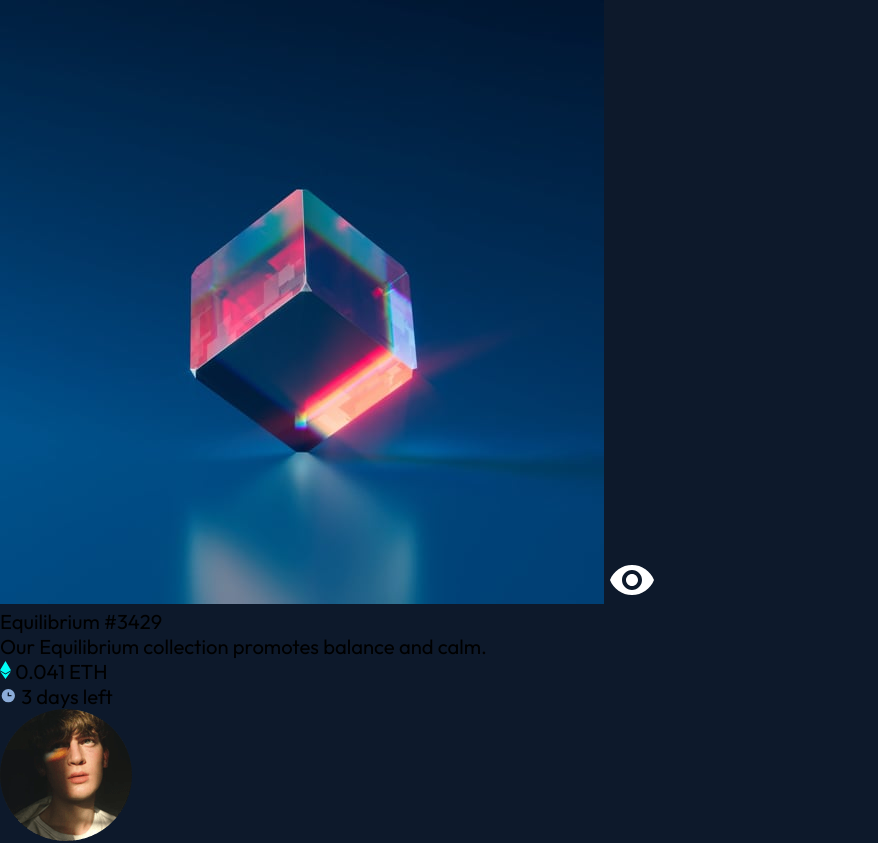
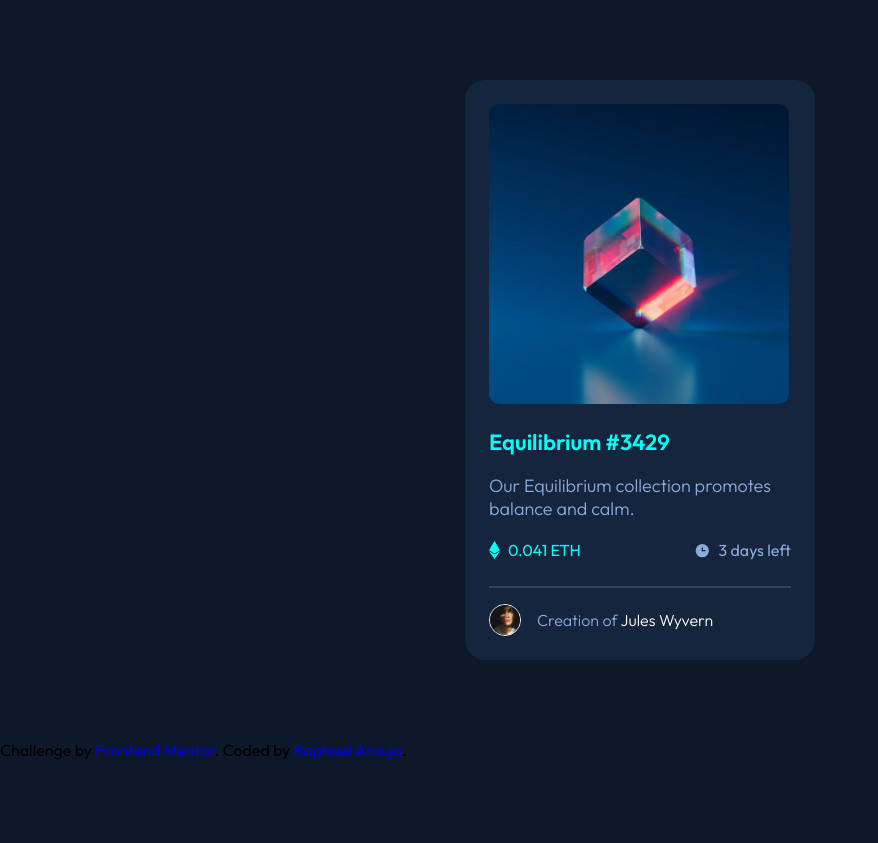
Before and after one commit to rwsaraujo/nft-preview-card-component, a website: page index.html in a window 1280 px wide. Shown: the top 843 px of the page, without its empty margins (0-878 px from the left). After the commit the page ends 800 px from the top, so only its background shows below. Drawn offline with Linux system fonts and the light colour scheme.

Commit message:
create card

```diff
--- a/index.html
+++ b/index.html
@@ -19,34 +19,37 @@
 </head>
 
 <body>
-  <main>
+  <main class="center">
     <div class="card">
       <div class="imgnft">
-        <img src="./src/images/image-equilibrium.jpg" alt="NFT Equilibrium">
-        <img src="./src/images/icon-view.svg">
+        <img id="nft" src="./src/images/image-equilibrium.jpg" alt="NFT Equilibrium">
+        <div class="iconview center">
+        </div>
       </div>
 
       <h1>Equilibrium #3429</h1>
 
       <p>Our Equilibrium collection promotes balance and calm.</p>
 
-      <div class="eterium">
+      <div class="nftinfo center">
+        <div class="eterium center">
           <img src="./src/images/icon-ethereum.svg">
           <span>0.041 ETH</span>
         </div>
 
-      <div class="timeleft">
+        <div class="timeleft center">
           <img src="./src/images/icon-clock.svg">
           <span>3 days left</span>
         </div>
+      </div>
 
-      <spn class="linedivisor"></spn>
+      <span class="linedivisor"></span>
 
-      <div class="creator">
-        <div class="avatar">
+      <div class="creator center">
+        <div class="avatar ">
           <img src="./src/images/image-avatar.png" alt="Jules Wyvern">
-          <p>Creation of <span>Jules Wyvern</span></p>
         </div>
+        <p>Creation of <a href="./">Jules Wyvern</a></p>
       </div>
     </div>
   </main>
--- a/src/style/_global.scss
+++ b/src/style/_global.scss
@@ -3,5 +3,11 @@
 body {
   background-color: colors.$very-dark-blue-main;
   width: 100%;
-  height: 100%;
+  height: calc(100vh - 3.75rem);
 }
+
+.center {
+  display: flex;
+  justify-content: center;
+  align-items: center;
+}
--- /dev/null
+++ b/src/style/_main.scss
@@ -0,0 +1,118 @@
+@use "colors";
+
+main {
+  height: 100%;
+
+  .card {
+    width: 21.875rem;
+    padding: 1.5rem;
+    background-color: colors.$very-dark-blue-card;
+    border-radius: 1.25rem;
+
+    .imgnft {
+      background-position: center;
+      width: 18.75rem;
+      height: 18.75rem;
+      position: relative;
+      margin-bottom: 1.5rem;
+
+      .iconview {
+        position: absolute;
+        width: 100%;
+        height: 100%;
+        border-radius: 0.625rem;
+        cursor: pointer;
+
+        &:hover {
+          background: rgba($color: #00fff7, $alpha: 0.5)
+            url(../../src/images/icon-view.svg) no-repeat center;
+        }
+      }
+
+      #nft {
+        max-width: 100%;
+        border-radius: 0.625rem;
+        position: absolute;
+      }
+    }
+
+    h1 {
+      font-size: 1.375rem;
+      font-weight: 600;
+      color: colors.$cyan;
+      margin-bottom: 1.125rem;
+
+      &:hover {
+        cursor: pointer;
+      }
+    }
+
+    p {
+      font-size: 1.125rem;
+      font-weight: 300;
+      color: colors.$soft-blue;
+      margin-bottom: 1.125rem;
+    }
+
+    .nftinfo {
+      justify-content: space-between;
+      margin-bottom: 1.5rem;
+
+      .eterium,
+      .timeleft {
+        gap: 0.5rem;
+      }
+
+      .eterium {
+        color: colors.$cyan;
+        font-size: 1.125rem;
+        font-size: 400;
+        line-height: 1.5rem;
+      }
+
+      .timeleft {
+        color: colors.$soft-blue;
+        font-size: 1rem;
+        font-weight: 400;
+      }
+    }
+
+    .linedivisor {
+      display: block;
+      width: 100%;
+      height: 2px;
+      background-color: colors.$very-dark-blue-line;
+      margin-bottom: 1rem;
+    }
+
+    .creator {
+      justify-content: start;
+      gap: 1rem;
+
+      .avatar {
+        width: 2rem;
+        height: 2rem;
+        border: 1px solid colors.$white;
+        border-radius: 25px;
+
+        img {
+          width: 100%;
+        }
+      }
+
+      p {
+        margin-bottom: unset;
+        font-size: 1rem;
+
+        a {
+          color: colors.$white;
+          font-weight: 300;
+
+          &:hover {
+            color: colors.$cyan;
+          }
+        }
+      }
+    }
+  }
+}
--- a/src/style/_reset.scss
+++ b/src/style/_reset.scss
@@ -4,6 +4,6 @@
   box-sizing: border-box;
   text-decoration: none;
   font-family: "Outfit", sans-serif;
-  font-size: 1.125rem;
+  font-size: 1rem;
   font-weight: normal;
 }
--- a/src/style/style.scss
+++ b/src/style/style.scss
@@ -1,2 +1,3 @@
 @forward "reset";
 @forward "global";
+@forward "main";
```
Also changed, not shown: build/style/style.css, 1 other file. Lines whose indentation alone changed are shown as unchanged.
